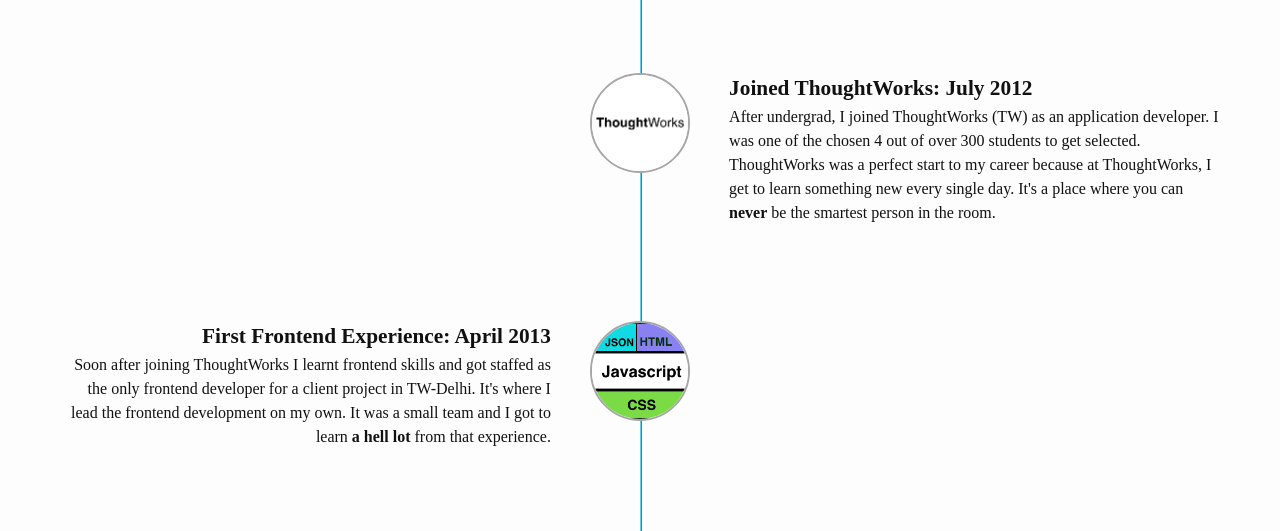
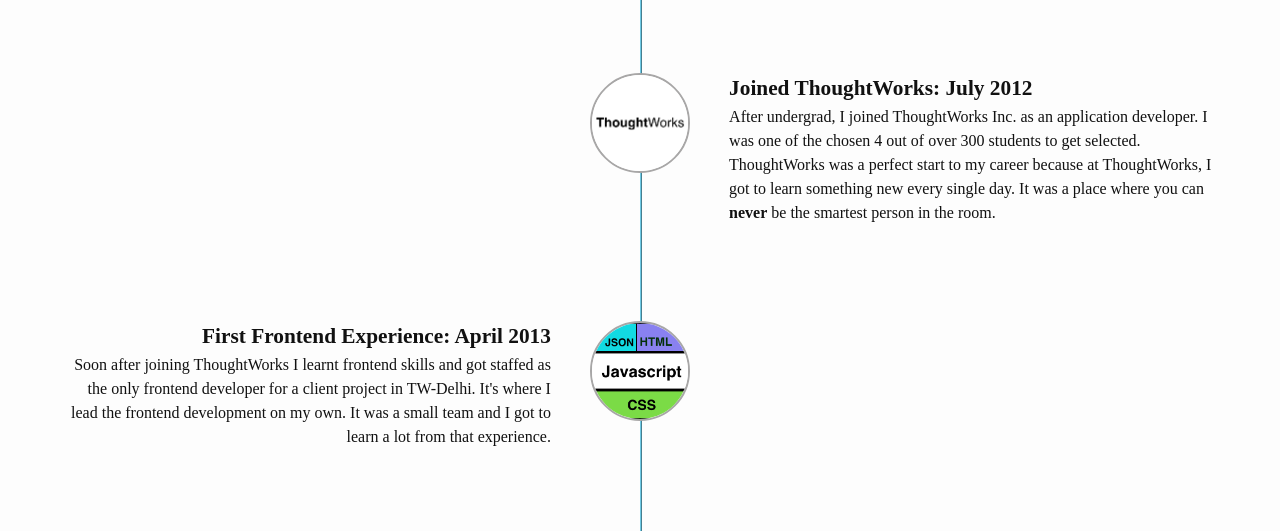
Before and after one commit to vishnun/vishnun.github.io, a Jekyll site: the page built from index.html, in a window 1280 px wide and 900 px high, scrolled down 1509 px. Shown: the part 152-683 px from the top of the window. Built offline with Jekyll 4.4.1, drawn with Linux system fonts in a browser that asks for light colours; nearby versions of some CDN libraries; some web fonts are replaced.

Commit message:
Updating content.

```diff
--- a/index.html
+++ b/index.html
@@ -150,9 +150,9 @@
       <div class="timeline-content wow slideInRight animated">
         <h3><strong>Joined ThoughtWorks: July 2012</strong></h3>
         <p>
-          After undergrad, I joined ThoughtWorks (TW) as an application developer. I was one of the chosen 4
+          After undergrad, I joined ThoughtWorks Inc. as an application developer. I was one of the chosen 4
           out of over 300 students to get selected. ThoughtWorks was a perfect start to my career because at
-          ThoughtWorks, I get to learn something new every single day. It's a place where you can <strong>never</strong>
+          ThoughtWorks, I got to learn something new every single day. It was a place where you can <strong>never</strong>
           be the smartest person in the room.
         </p>
       </div>
@@ -166,7 +166,7 @@
         <p>
           Soon after joining ThoughtWorks I learnt frontend skills and got staffed as the only frontend
           developer for a client project in TW-Delhi. It's where I lead the frontend development on my own. It
-          was a small team and I got to learn <strong>a hell lot</strong> from that experience.
+          was a small team and I got to learn a lot from that experience.
         </p>
       </div>
     </div>
```
